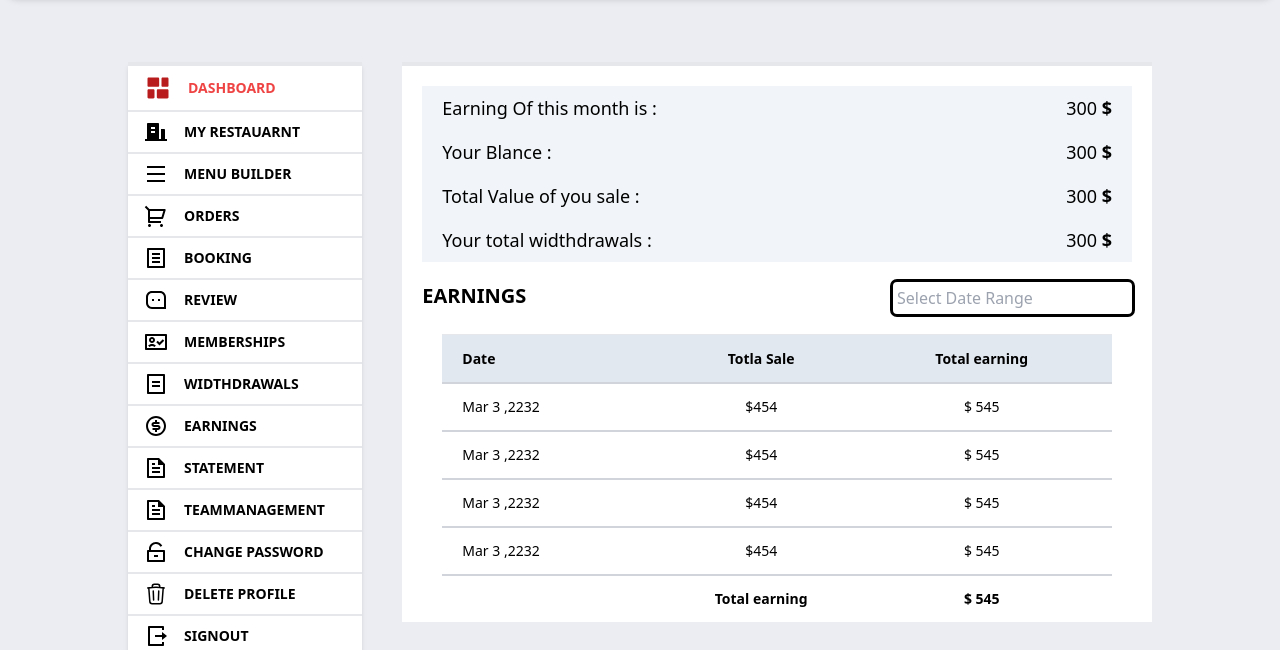
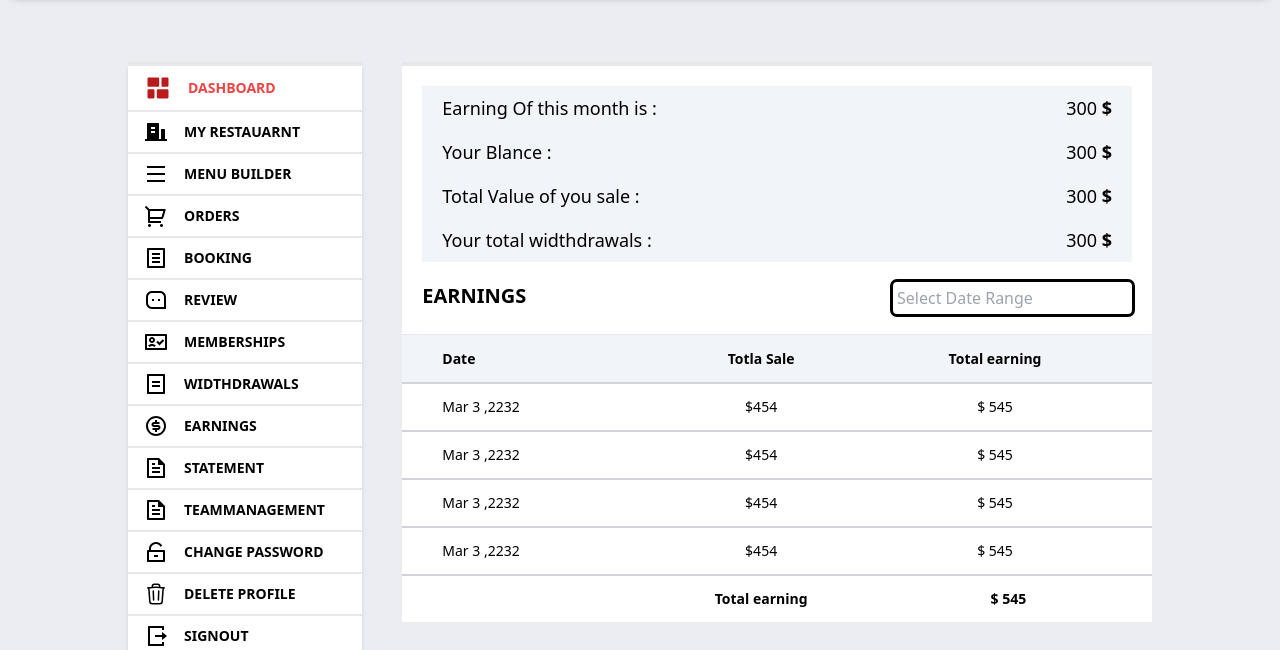
Before and after one commit to AnwarMohammadi2001/Projects, a website: page src/Earning-restaurant.html in a window 1280 px wide. Shown: the part 302-952 px from the top of the page. Drawn offline with Linux system fonts and the light colour scheme.

```diff
--- a/src/Earning-restaurant.html
+++ b/src/Earning-restaurant.html
@@ -323,25 +323,33 @@
         <!-- Earning Calculating-->
         <div class="m-5 bg-slate-100">
           <ul>
-            <li class="flex justify-between py-2 px-5 text-lg">
+            <li
+              class="flex justify-between py-2 px-5 text-lg hover:bg-[#ebedf3]"
+            >
               <div><p>Earning Of this month is :</p></div>
               <div>
                 <p>300 <strong>$</strong></p>
               </div>
             </li>
-            <li class="flex justify-between py-2 px-5 text-lg">
+            <li
+              class="flex justify-between py-2 px-5 text-lg hover:bg-[#ebedf3]"
+            >
               <div><p>Your Blance :</p></div>
               <div>
                 <p>300 <strong>$</strong></p>
               </div>
             </li>
-            <li class="flex justify-between py-2 px-5 text-lg">
+            <li
+              class="flex justify-between py-2 px-5 text-lg hover:bg-[#ebedf3]"
+            >
               <div><p>Total Value of you sale :</p></div>
               <div>
                 <p>300 <strong>$</strong></p>
               </div>
             </li>
-            <li class="flex justify-between py-2 px-5 text-lg">
+            <li
+              class="flex justify-between py-2 px-5 text-lg hover:bg-[#ebedf3]"
+            >
               <div><p>Your total widthdrawals :</p></div>
               <div>
                 <p>300 <strong>$</strong></p>
@@ -355,90 +363,84 @@
             <input class="p-1" type="text" placeholder="Select Date Range" />
           </div>
         </div>
-        <div class="mt-5 px-10">
-          <ul>
-
-
-            <li class="flex bg-slate-200 px-5  font-bold h-12 border-t text-sm">
-              <div
-                class="flex-1 flex items-center justify-start "
-              >
+        <div class="mt-5">
+          <ul class="">
+            <li class="flex bg-slate-100 px-10 font-bold h-12 border-t text-sm">
+              <div class="flex-1 flex items-center justify-start">
                 <a href="#">Date</a>
               </div>
               <div class="flex-1 flex items-center justify-center p-4">
                 Totla Sale
               </div>
-              <div class="flex-1 flex items-center justify-center  p-4">
+              <div class="flex-1 flex items-center justify-center p-4">
                 Total earning
               </div>
             </li>
-            <li class="flex  h-12 border-t-2 px-5 border-gray-300 text-sm">
-              <div
-                class="flex-1 flex items-center justify-start "
+            <li
+              class="flex h-12 border-t-2 px-10 border-gray-300 text-sm hover:bg-[#ebedf3]"
             >
+              <div class="flex-1 flex items-center justify-start">
                 <a href="#">Mar 3 ,2232</a>
               </div>
               <div class="flex-1 flex items-center justify-center p-4">
                 $454
               </div>
-              <div class="flex-1 flex items-center justify-center  p-4">
+              <div class="flex-1 flex items-center justify-center p-4">
                 $ 545
               </div>
             </li>
-            <li class="flex  h-12 border-t-2 px-5 border-gray-300 text-sm">
-              <div
-                class="flex-1 flex items-center justify-start "
+            <li
+              class="flex h-12 border-t-2 px-10 border-gray-300 text-sm hover:bg-[#ebedf3]"
             >
+              <div class="flex-1 flex items-center justify-start">
                 <a href="#">Mar 3 ,2232</a>
               </div>
               <div class="flex-1 flex items-center justify-center p-4">
                 $454
               </div>
-              <div class="flex-1 flex items-center justify-center  p-4">
+              <div class="flex-1 flex items-center justify-center p-4">
                 $ 545
               </div>
             </li>
-            <li class="flex  h-12 border-t-2 px-5 border-gray-300 text-sm">
-              <div
-                class="flex-1 flex items-center justify-start "
+            <li
+              class="flex h-12 border-t-2 px-10 border-gray-300 text-sm hover:bg-[#ebedf3]"
             >
+              <div class="flex-1 flex items-center justify-start">
                 <a href="#">Mar 3 ,2232</a>
               </div>
               <div class="flex-1 flex items-center justify-center p-4">
                 $454
               </div>
-              <div class="flex-1 flex items-center justify-center  p-4">
+              <div class="flex-1 flex items-center justify-center p-4">
                 $ 545
               </div>
             </li>
-            <li class="flex  h-12 border-t-2 px-5 border-gray-300 text-sm">
-              <div
-                class="flex-1 flex items-center justify-start "
+            <li
+              class="flex h-12 border-t-2 px-10 border-gray-300 text-sm hover:bg-[#ebedf3]"
             >
+              <div class="flex-1 flex items-center justify-start">
                 <a href="#">Mar 3 ,2232</a>
               </div>
               <div class="flex-1 flex items-center justify-center p-4">
                 $454
               </div>
-              <div class="flex-1 flex items-center justify-center  p-4">
+              <div class="flex-1 flex items-center justify-center p-4">
                 $ 545
               </div>
             </li>
-            <li class="flex  h-12 border-t-2 px-5 font-bold border-gray-300 text-sm">
-              <div
-                class="flex-1 flex items-center justify-start "
+            <li
+              class="flex h-12 border-t-2 px-5 font-bold border-gray-300 text-sm "
             >
+              <div class="flex-1 flex items-center justify-start">
                 <a href="#"></a>
               </div>
               <div class="flex-1 flex items-center justify-center p-4">
                 Total earning
               </div>
-              <div class="flex-1 flex items-center justify-center  p-4">
+              <div class="flex-1 flex items-center justify-center p-4">
                 $ 545
               </div>
             </li>
-
-
           </ul>
         </div>
       </main>
--- a/tailwind.config.js
+++ b/tailwind.config.js
@@ -9,6 +9,9 @@
       xl: "1440px",
     },
     extend: {},
+    fontFamily: {
+      poppins: ["Poppins", "sans-serif"],
+    },
   },
   plugins: [],
 };
```
Also changed, not shown: src/index.html (+9 -1 lines), src/restaurant_order.html (+0 -1 lines), assets/css/main.css. Lines whose indentation alone changed are shown as unchanged.
